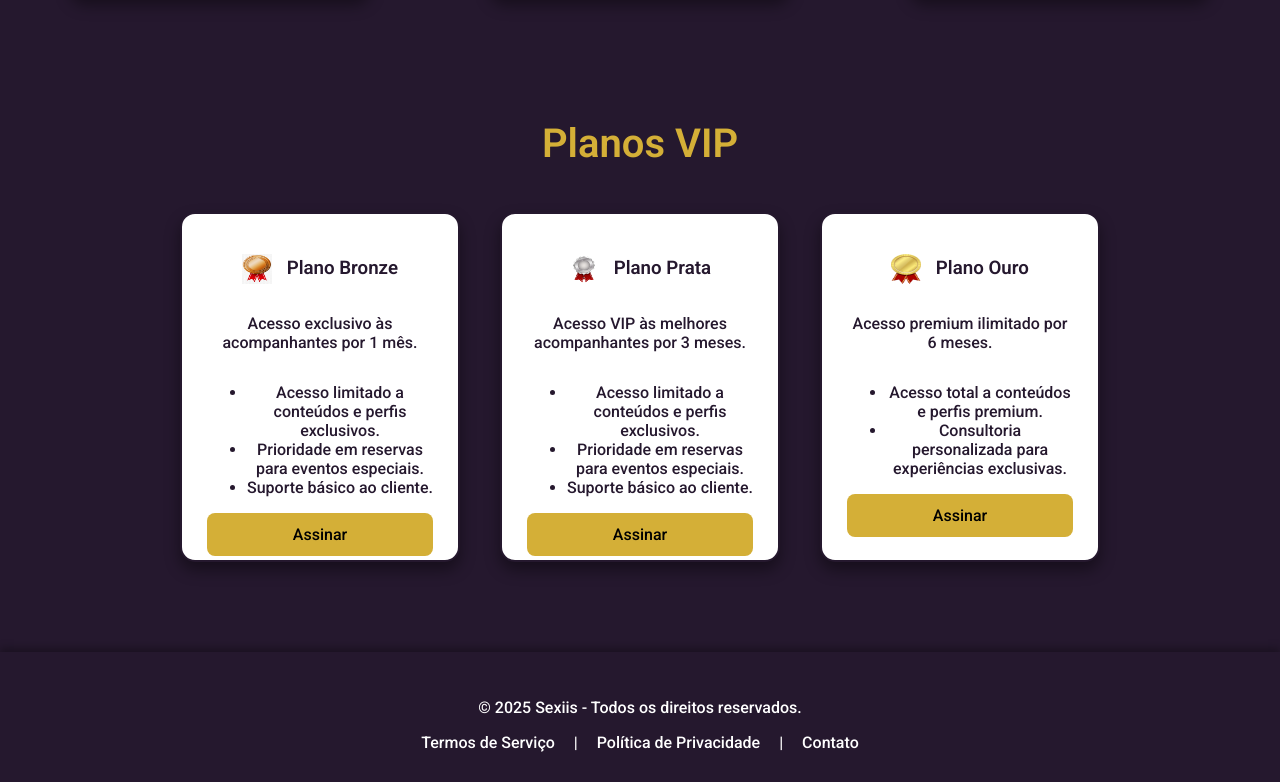
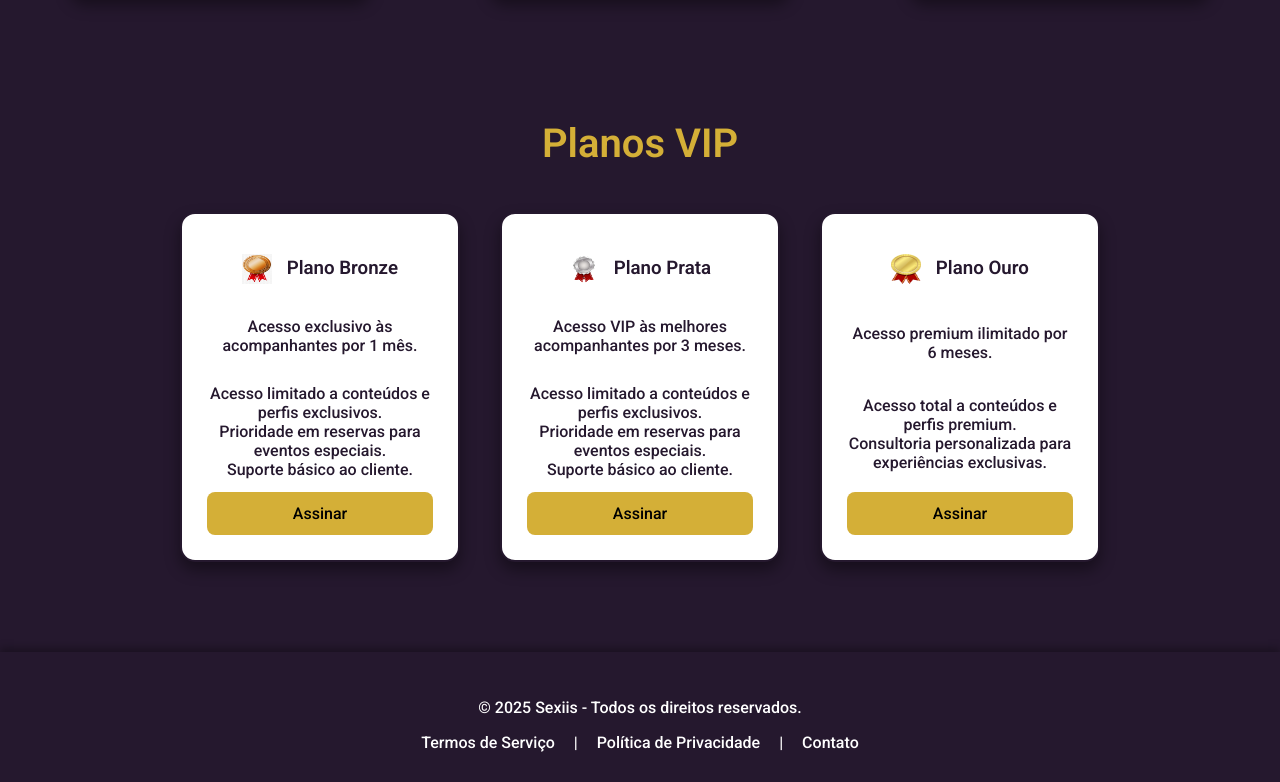
Before and after one commit to albyTechltda/landig-page, a plain HTML site: page index.html in a window 1280 px wide. Shown: the part 1369-2151 px from the top of the page. Drawn offline with Linux system fonts and the light colour scheme.

Commit message:
Update styles.css

```diff
--- a/styles.css
+++ b/styles.css
@@ -414,3 +414,10 @@ footer {
         font-size: 20px;
     }
 }
+
+.vip-card ul{
+    list-style-type: none; /* Remove marcadores padrão */
+    padding: 0;
+    margin: 10px 0;
+    font-family: 'Arial', sans-serif;
+}
```
